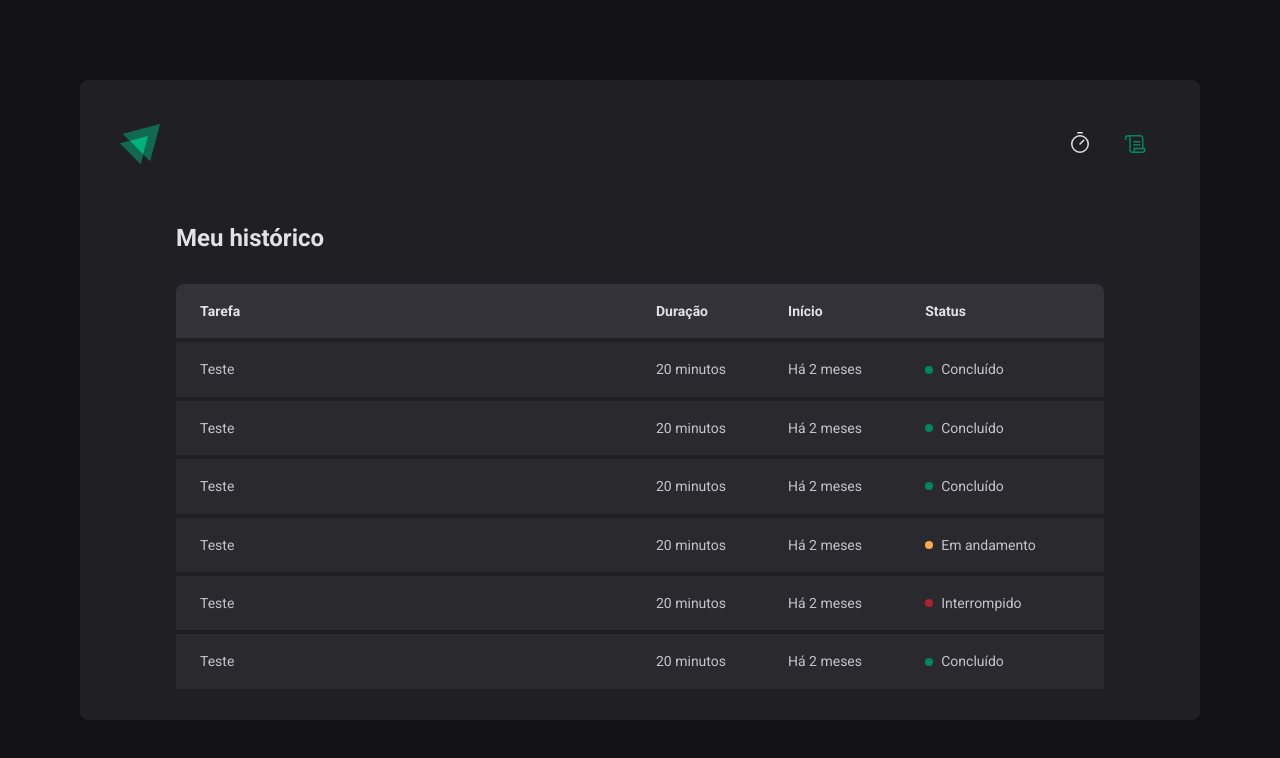
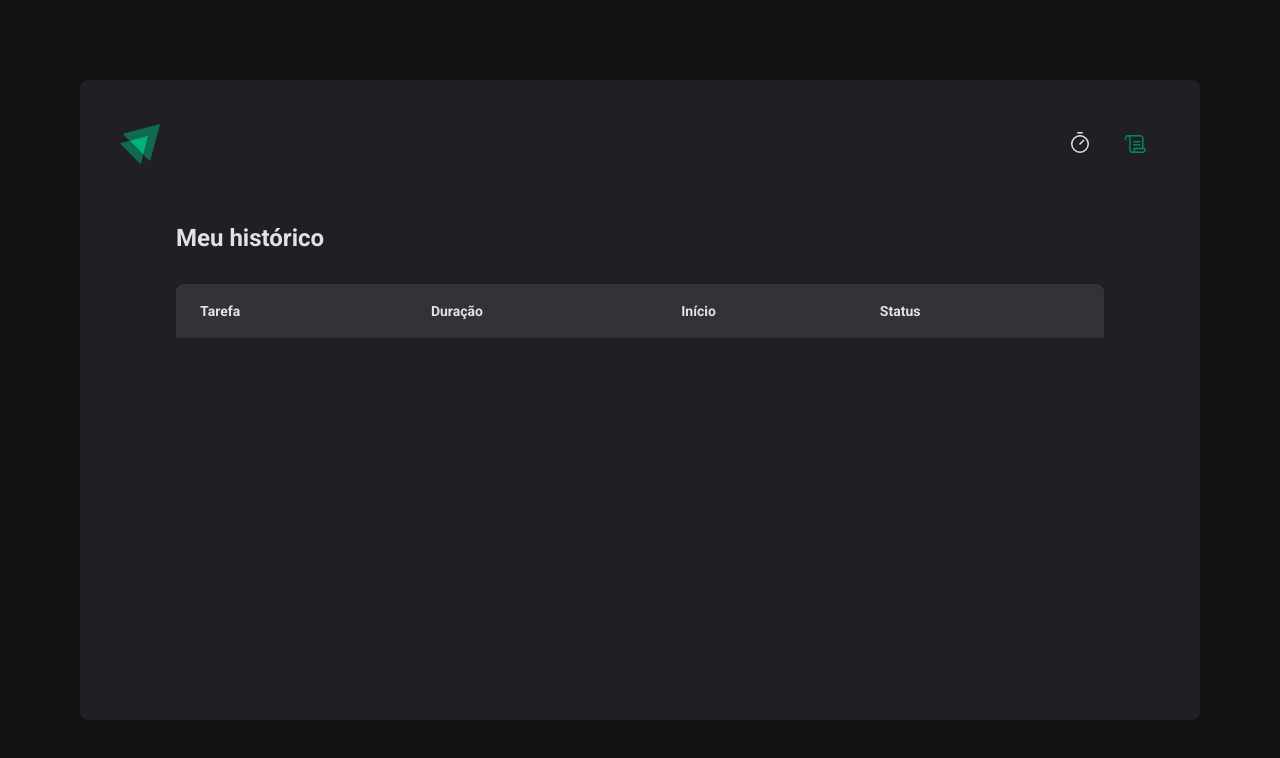
Before and after one commit to marciocrodrigues/02-projeto02-ignite, a React (Vite) app: page /history in a window 1280 px wide. Shown: the top 758 px of the page. Built offline with nearby package versions, Linux system fonts and the light colour scheme.

Commit message:
Alteração do context para ser acessado por todas as paginas

```diff
--- a/src/App.tsx
+++ b/src/App.tsx
@@ -3,12 +3,15 @@
 import { defaultTheme } from './styles/themes/default'
 import { GlobalStyle } from './styles/global'
 import { Router } from './Router'
+import { CyclesContextProvider } from './contexts/CyclesContext'
 
 export function App() {
   return (
     <ThemeProvider theme={defaultTheme}>
       <BrowserRouter>
-        <Router />
+        <CyclesContextProvider>
+          <Router />
+        </CyclesContextProvider>
       </BrowserRouter>
       <GlobalStyle />
     </ThemeProvider>
--- /dev/null
+++ b/src/contexts/CyclesContext.tsx
@@ -0,0 +1,103 @@
+import { createContext, useState, ReactNode } from 'react'
+
+interface CreateCycleData {
+  task: string
+  minuteAmount: number
+}
+
+interface Cycle {
+  id: string
+  task: string
+  minuteAmount: number
+  startDate: Date
+  interruptedDate?: Date
+  finishedDate?: Date
+}
+
+interface CyclesContextType {
+  cycles: Cycle[]
+  activeCycle: Cycle | undefined
+  activeCycleId: string | null
+  amountSecondsPassed: number
+  markCurrentCycleAsFinished: () => void
+  setSecondsPassed: (seconds: number) => void
+  createNewCycle: (data: CreateCycleData) => void
+  interruptCurrentCycle: () => void
+}
+
+export const CyclesContext = createContext({} as CyclesContextType)
+
+interface CyclesContextProviderProps {
+  children: ReactNode
+}
+
+export function CyclesContextProvider({
+  children,
+}: CyclesContextProviderProps) {
+  const [cycles, setCycles] = useState<Cycle[]>([])
+  const [activeCycleId, setActiveCycleId] = useState<string | null>(null)
+  const [amountSecondsPassed, setAmountSecondsPassed] = useState(0)
+
+  const activeCycle = cycles.find((cycle) => cycle.id === activeCycleId)
+
+  function setSecondsPassed(seconds: number) {
+    setAmountSecondsPassed(seconds)
+  }
+
+  function markCurrentCycleAsFinished() {
+    setCycles((state) =>
+      state.map((cycle) => {
+        if (cycle.id === activeCycleId) {
+          return { ...cycle, finishedDate: new Date() }
+        } else {
+          return cycle
+        }
+      }),
+    )
+  }
+
+  function createNewCycle(data: CreateCycleData) {
+    const id = String(new Date().getTime())
+    const newCycle: Cycle = {
+      id,
+      task: data.task,
+      minuteAmount: data.minuteAmount,
+      startDate: new Date(),
+    }
+    // Sempre que o novo estado depender do estado atual utilizar o setState com
+    // função para pegar o estado atual
+    setCycles((state) => [...state, newCycle])
+    setActiveCycleId(id)
+    setAmountSecondsPassed(0)
+  }
+
+  function interruptCurrentCycle() {
+    setCycles((state) =>
+      state.map((cycle) => {
+        if (cycle.id === activeCycleId) {
+          return { ...cycle, interruptedDate: new Date() }
+        } else {
+          return cycle
+        }
+      }),
+    )
+    setActiveCycleId(null)
+  }
+
+  return (
+    <CyclesContext.Provider
+      value={{
+        cycles,
+        activeCycle,
+        activeCycleId,
+        amountSecondsPassed,
+        markCurrentCycleAsFinished,
+        setSecondsPassed,
+        createNewCycle,
+        interruptCurrentCycle,
+      }}
+    >
+      {children}
+    </CyclesContext.Provider>
+  )
+}
--- a/src/pages/History/index.tsx
+++ b/src/pages/History/index.tsx
@@ -1,6 +1,12 @@
+import { useContext } from 'react'
+import { formatDistanceToNow } from 'date-fns'
+import ptBr from 'date-fns/locale/pt-BR'
 import { HistoryContainer, HistoryList, Status } from './styles'
+import { CyclesContext } from '../../contexts/CyclesContext'
 
 export function History() {
+  const { cycles } = useContext(CyclesContext)
+
   return (
     <div>
       <HistoryContainer>
@@ -17,54 +23,33 @@
               </tr>
             </thead>
             <tbody>
-              <tr>
-                <td>Teste</td>
-                <td>20 minutos</td>
-                <td>Há 2 meses</td>
-                <td>
-                  <Status statusColor="green">Concluído</Status>
-                </td>
-              </tr>
-              <tr>
-                <td>Teste</td>
-                <td>20 minutos</td>
-                <td>Há 2 meses</td>
-                <td>
-                  <Status statusColor="green">Concluído</Status>
-                </td>
-              </tr>
-              <tr>
-                <td>Teste</td>
-                <td>20 minutos</td>
-                <td>Há 2 meses</td>
-                <td>
-                  <Status statusColor="green">Concluído</Status>
-                </td>
-              </tr>
-              <tr>
-                <td>Teste</td>
-                <td>20 minutos</td>
-                <td>Há 2 meses</td>
-                <td>
-                  <Status statusColor="yellow">Em andamento</Status>
-                </td>
-              </tr>
-              <tr>
-                <td>Teste</td>
-                <td>20 minutos</td>
-                <td>Há 2 meses</td>
-                <td>
-                  <Status statusColor="red">Interrompido</Status>
-                </td>
-              </tr>
-              <tr>
-                <td>Teste</td>
-                <td>20 minutos</td>
-                <td>Há 2 meses</td>
-                <td>
-                  <Status statusColor="green">Concluído</Status>
-                </td>
-              </tr>
+              {cycles.map((cycle) => {
+                return (
+                  <tr key={cycle.id}>
+                    <td>{cycle.task}</td>
+                    <td>{cycle.minuteAmount} minutos</td>
+                    <td>
+                      {formatDistanceToNow(cycle.startDate, {
+                        addSuffix: true,
+                        locale: ptBr,
+                      })}
+                    </td>
+                    <td>
+                      {cycle.finishedDate && (
+                        <Status statusColor="green">Concluído</Status>
+                      )}
+
+                      {cycle.interruptedDate && (
+                        <Status statusColor="red">Interrompido</Status>
+                      )}
+
+                      {!cycle.finishedDate && !cycle.interruptedDate && (
+                        <Status statusColor="yellow">Em andamento</Status>
+                      )}
+                    </td>
+                  </tr>
+                )
+              })}
             </tbody>
           </table>
         </HistoryList>
--- a/src/pages/Home/components/Countdown/index.tsx
+++ b/src/pages/Home/components/Countdown/index.tsx
@@ -1,7 +1,7 @@
 import { useContext, useEffect } from 'react'
 import { CountDownContainer, Separator } from './styles'
 import { differenceInSeconds } from 'date-fns'
-import { CyclesContext } from '../..'
+import { CyclesContext } from '../../../../contexts/CyclesContext'
 
 export function CountDown() {
   const {
--- a/src/pages/Home/components/NewCycleForm/index.tsx
+++ b/src/pages/Home/components/NewCycleForm/index.tsx
@@ -1,7 +1,7 @@
 import { FormContainer, MinusAmoutInput, TaskInput } from './styles'
 import { useContext } from 'react'
-import { CyclesContext } from '../..'
 import { useFormContext } from 'react-hook-form'
+import { CyclesContext } from '../../../../contexts/CyclesContext'
 
 export function NewCycleForm() {
   const { activeCycle } = useContext(CyclesContext)
--- a/src/pages/Home/index.tsx
+++ b/src/pages/Home/index.tsx
@@ -1,4 +1,3 @@
-import { createContext, useState } from 'react'
 import { FormProvider, useForm } from 'react-hook-form'
 import { zodResolver } from '@hookform/resolvers/zod'
 import * as zod from 'zod'
@@ -12,15 +11,8 @@
 
 import { NewCycleForm } from './components/NewCycleForm'
 import { CountDown } from './components/Countdown'
-
-interface Cycle {
-  id: string
-  task: string
-  minuteAmount: number
-  startDate: Date
-  interruptedDate?: Date
-  finishedDate?: Date
-}
+import { useContext } from 'react'
+import { CyclesContext } from '../../contexts/CyclesContext'
 
 const newCycleFormValidationSchema = zod.object({
   task: zod.string().min(1, 'Informe a tarefa'),
@@ -37,22 +29,9 @@
 
 type NewCycleFormData = zod.infer<typeof newCycleFormValidationSchema>
 
-interface CyclesContextType {
-  activeCycle: Cycle | undefined
-  activeCycleId: string | null
-  amountSecondsPassed: number
-  markCurrentCycleAsFinished: () => void
-  setSecondsPassed: (seconds: number) => void
-}
-
-export const CyclesContext = createContext({} as CyclesContextType)
-
 export function Home() {
-  const [cycles, setCycles] = useState<Cycle[]>([])
-  const [activeCycleId, setActiveCycleId] = useState<string | null>(null)
-  const [amountSecondsPassed, setAmountSecondsPassed] = useState(0)
-
-  const activeCycle = cycles.find((cycle) => cycle.id === activeCycleId)
+  const { activeCycle, createNewCycle, interruptCurrentCycle } =
+    useContext(CyclesContext)
 
   const newCycleForm = useForm<NewCycleFormData>({
     resolver: zodResolver(newCycleFormValidationSchema),
@@ -61,54 +40,7 @@
       minuteAmount: 0,
     },
   })
-  const { handleSubmit, watch, reset, formState } = newCycleForm
-
-  function setSecondsPassed(seconds: number) {
-    setAmountSecondsPassed(seconds)
-  }
-
-  function markCurrentCycleAsFinished() {
-    setCycles((state) =>
-      state.map((cycle) => {
-        if (cycle.id === activeCycleId) {
-          return { ...cycle, finishedDate: new Date() }
-        } else {
-          return cycle
-        }
-      }),
-    )
-  }
-
-  function handleCreateNewCycle(data: NewCycleFormData) {
-    console.log(formState.errors)
-    const id = String(new Date().getTime())
-    const newCycle: Cycle = {
-      id,
-      task: data.task,
-      minuteAmount: data.minuteAmount,
-      startDate: new Date(),
-    }
-    // Sempre que o novo estado depender do estado atual utilizar o setState com
-    // função para pegar o estado atual
-    setCycles((state) => [...state, newCycle])
-    setActiveCycleId(id)
-    setAmountSecondsPassed(0)
-
-    reset()
-  }
-
-  function handleInterruptCycle() {
-    setCycles((state) =>
-      state.map((cycle) => {
-        if (cycle.id === activeCycleId) {
-          return { ...cycle, interruptedDate: new Date() }
-        } else {
-          return cycle
-        }
-      }),
-    )
-    setActiveCycleId(null)
-  }
+  const { handleSubmit, watch, reset /* formState */ } = newCycleForm
 
   // console.log(formState.errors)
   const task = watch('task')
@@ -119,23 +51,22 @@
    * Context API -> Permite compartilharmos informações entre vários componentes ao mesmo tempo
    */
 
+  function handleCreateNewCycle(data: NewCycleFormData) {
+    createNewCycle(data)
+    reset()
+  }
+
+  function handleInterruptCycle() {
+    interruptCurrentCycle()
+  }
+
   return (
     <HomeContainer>
       <form onSubmit={handleSubmit(handleCreateNewCycle)}>
-        <CyclesContext.Provider
-          value={{
-            activeCycle,
-            activeCycleId,
-            amountSecondsPassed,
-            markCurrentCycleAsFinished,
-            setSecondsPassed,
-          }}
-        >
-          <FormProvider {...newCycleForm}>
-            <NewCycleForm />
-          </FormProvider>
-          <CountDown />
-        </CyclesContext.Provider>
+        <FormProvider {...newCycleForm}>
+          <NewCycleForm />
+        </FormProvider>
+        <CountDown />
 
         {activeCycle ? (
           <StopCountDownButton onClick={handleInterruptCycle} type="button">
```
